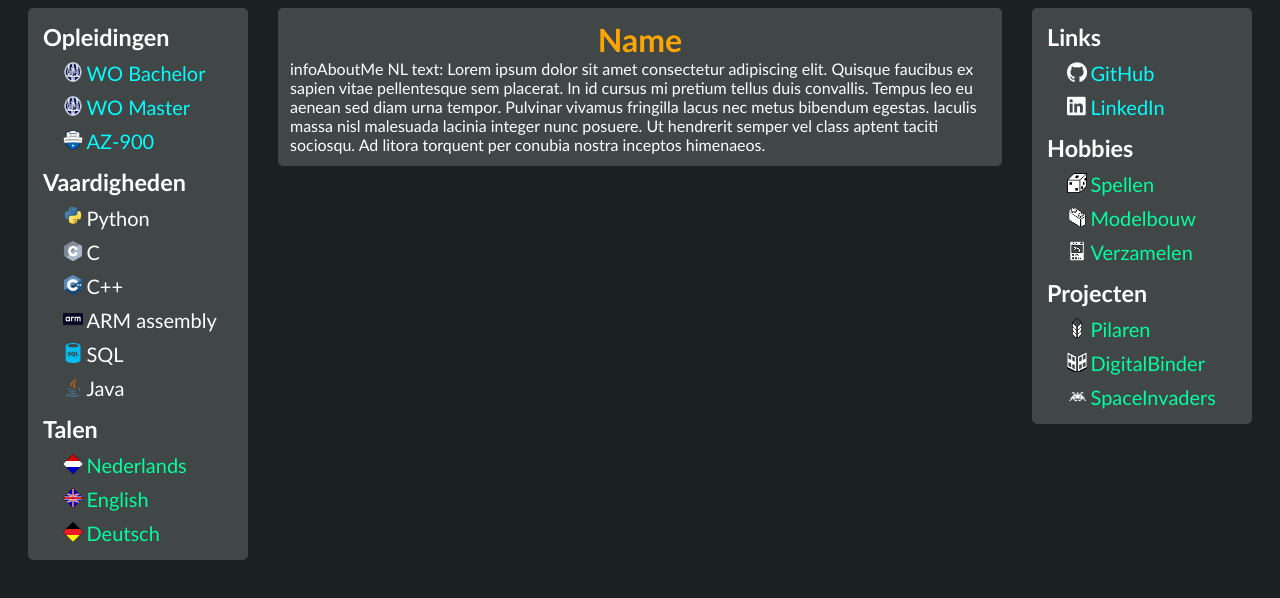
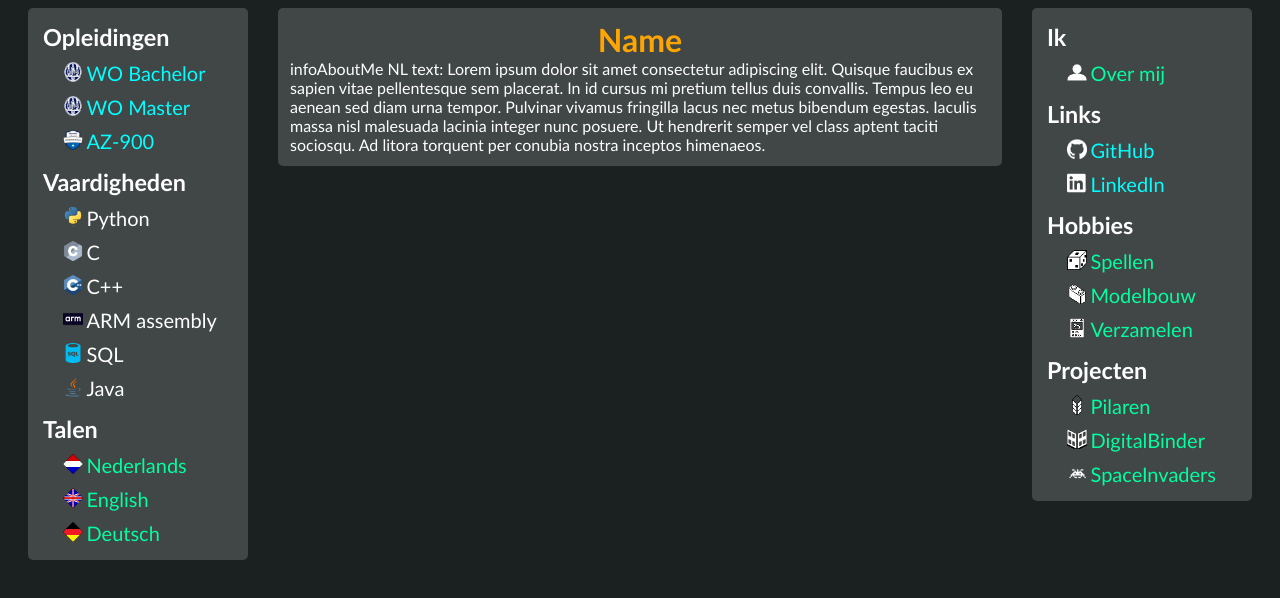
Before and after one commit to Huichelaar/Huichelaar.github.io, a plain HTML site: page index.html in a window 1280 px wide. Drawn offline with Linux system fonts and the light colour scheme.

Commit message:
Add link
- Add link to description about me.

```diff
--- a/index.html
+++ b/index.html
@@ -214,6 +214,15 @@
 
     <div class="menu rightMenu">
       <div class="subMenu">
+        <h3>Ik</h3>
+        <div class="menuItem">
+          <button class="button" onclick="changeDisplayText('infoAboutMe', 'info')">
+            <img src="img/personIcon64x64.png" class="menuIcon">Over mij
+          </button>
+        </div>
+      </div>
+
+      <div class="subMenu">
         <h3>Links</h3>
         <div class="menuItem">
           <a target="_blank" href="https://github.com/Huichelaar">
```
Also changed, not shown: img/personIcon64x64.png (added).
